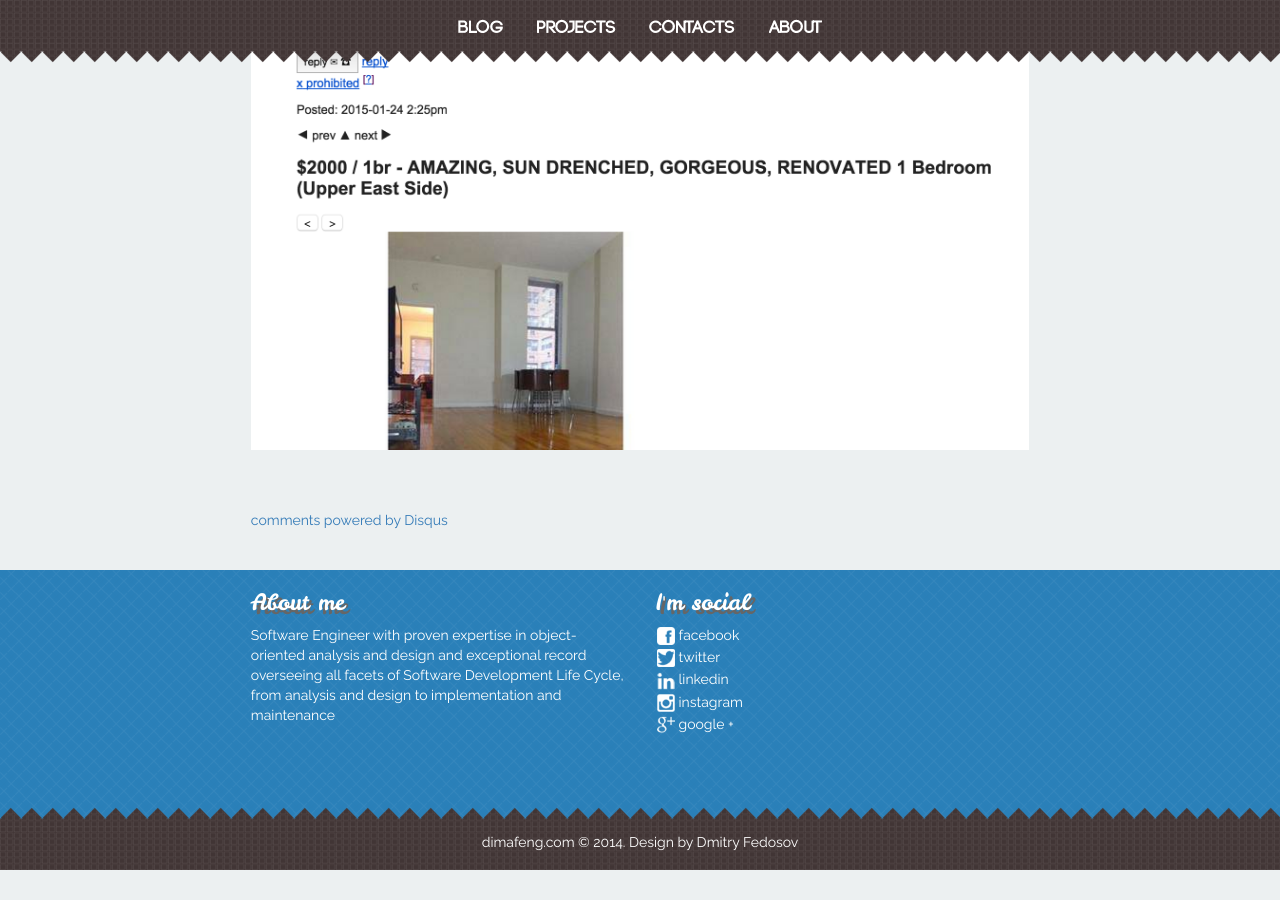
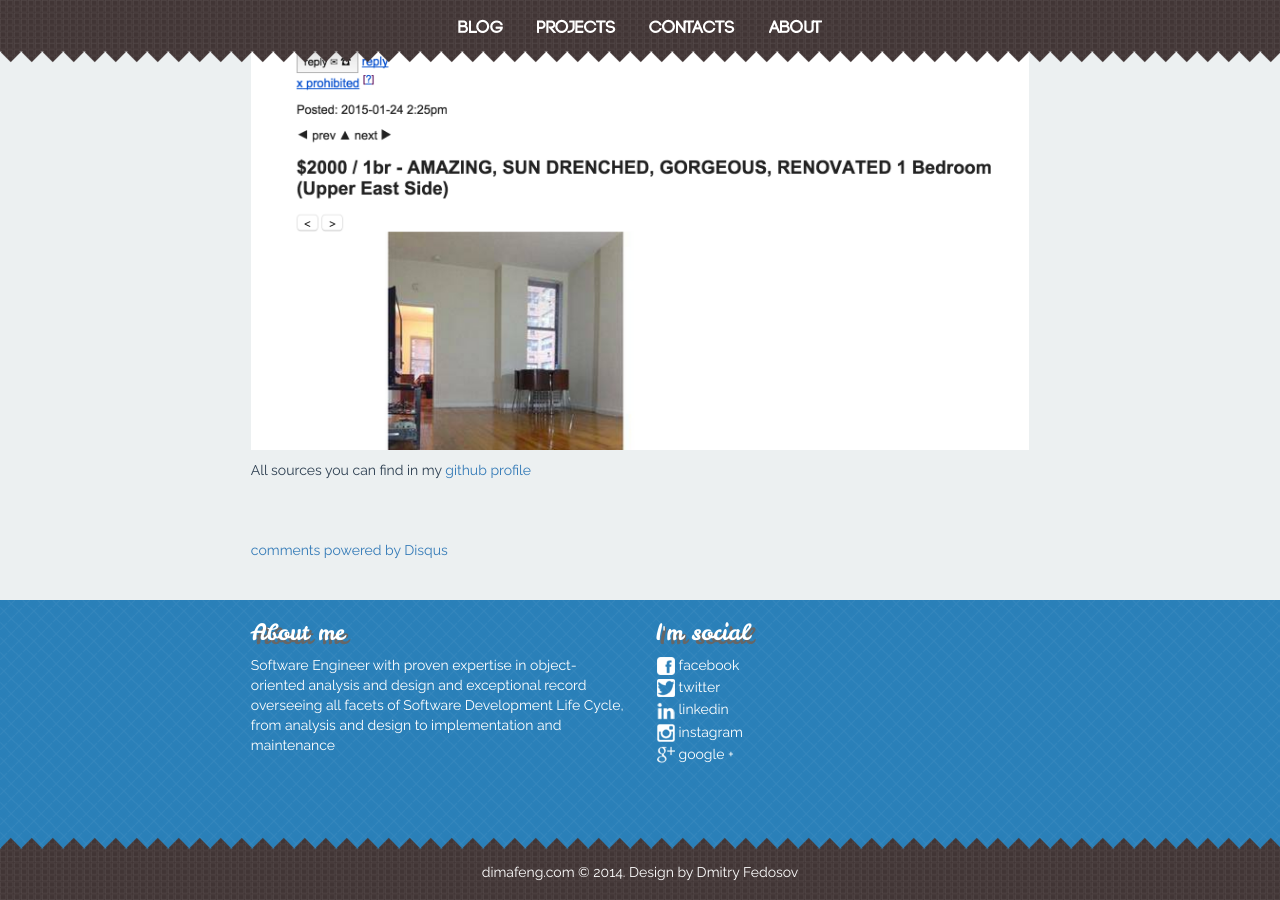
Before and after one commit to dimafeng/dimafeng.github.io, a Jekyll site: the page built from _posts/2015-01-25-craigslist.markdown, in a window 1280 px wide and 900 px high, scrolled down 3524 px. Built offline with Jekyll 4.4.1, drawn with Linux system fonts in a browser that asks for light colours; nearby versions of some CDN libraries; comment, search, counter and statistics services are not loaded; before the commit the page ends 4394 px from its top, so only the background shows below that.

Commit message:
craigslist

```diff
--- a/_posts/2015-01-25-craigslist.markdown
+++ b/_posts/2015-01-25-craigslist.markdown
@@ -156,4 +156,7 @@ Developement with groovy is pretty fast and effective. I spended ~1 hour for ful
 <img src="{{ site.url }}/assets/craiglist.png" class="img-responsive">
 </p>
 
+All sources you can find in my [github profile][2]
+
 [1]: http://www.jedox.com/en/send-email-using-javamail-groovy-script/
+[2]: https://github.com/dimafeng/craigslist
```
